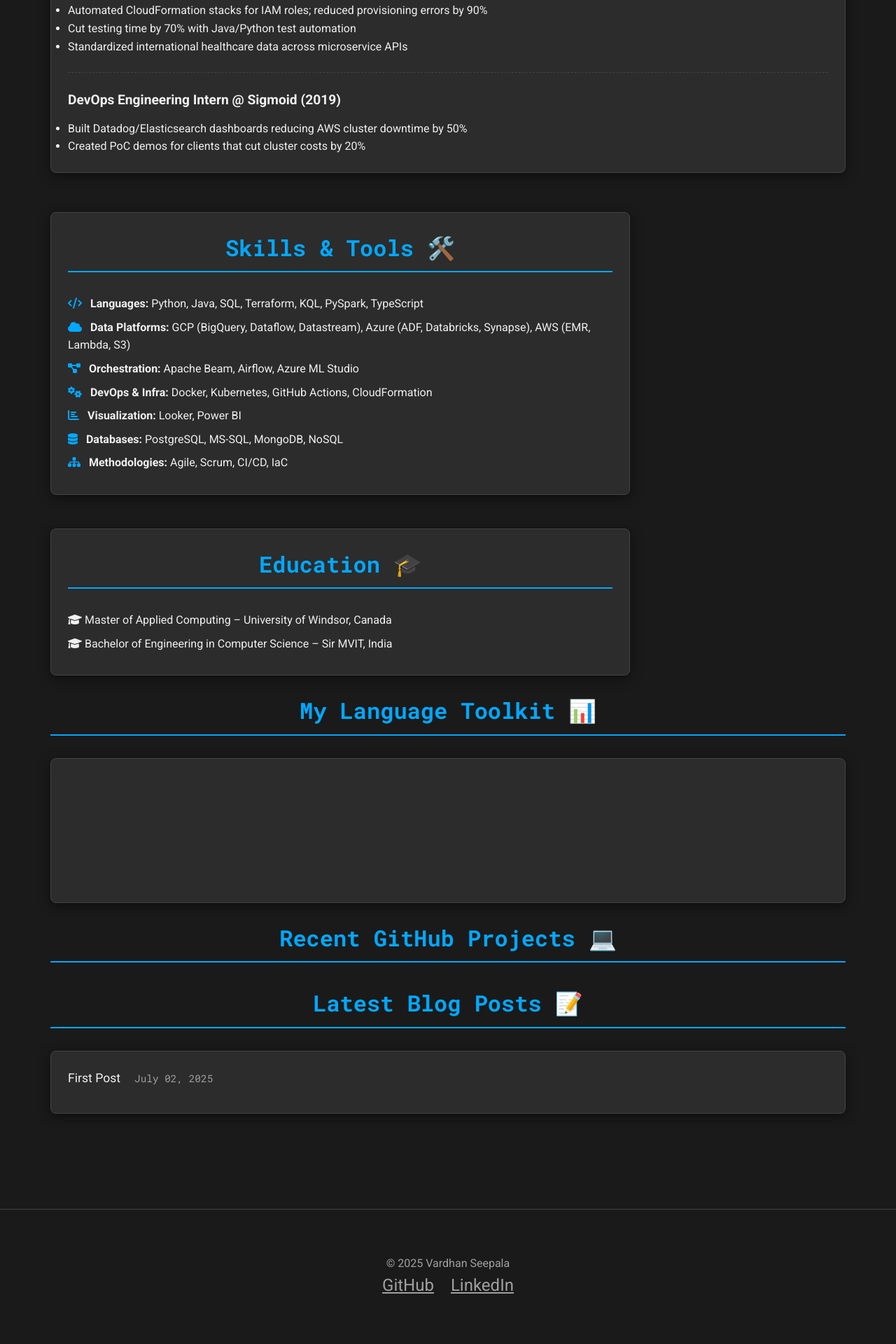
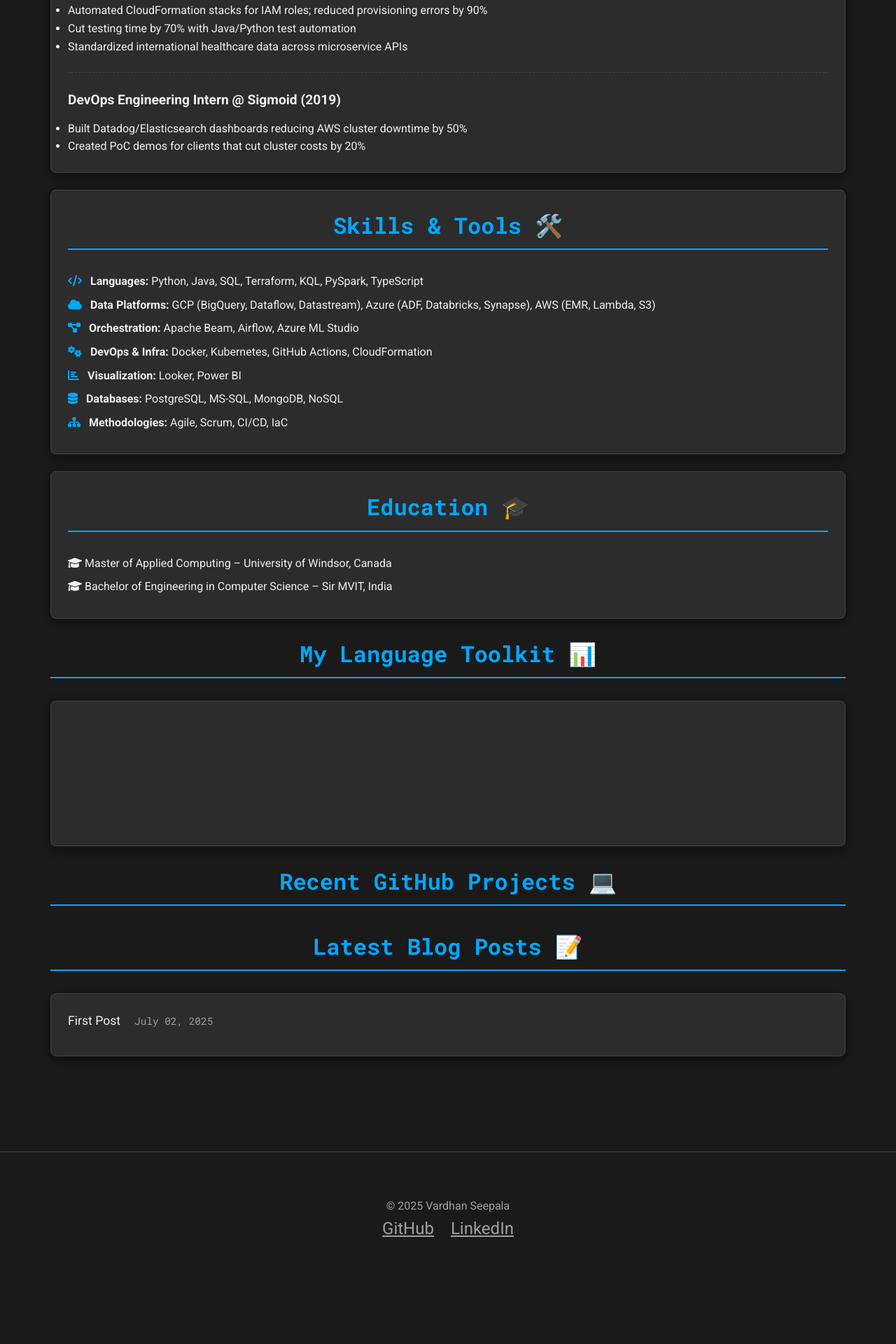
Before and after one commit to seepala98/seepala98.github.io, a Jekyll site: the page built from index.html, in a window 1280 px wide. Shown: the part 1457-3377 px from the top of the page at 70% size. Built offline with Jekyll 4.4.1, drawn with Linux system fonts in a browser that asks for light colours; after the commit the page ends 3295 px from its top, so only the background shows below that.

Commit message:
Ensure consistent full-width cards for all sections

```diff
--- a/css/main.css
+++ b/css/main.css
@@ -1,4 +1,3 @@
-
 @import url('https://fonts.googleapis.com/css2?family=Roboto+Mono:wght@300;400;700&family=Roboto:wght@300;400;700&display=swap');
 
 :root {
@@ -126,26 +125,9 @@ h4 {
     font-size: 1.2rem;
 }
 
-/* --- Grid Layout for Main Sections --- */
+/* --- Grid Layout for Main Sections (now single column) --- */
 .main-grid {
-    display: grid;
-    grid-template-columns: 1fr;
-    gap: 2rem;
-}
-
-@media (min-width: 768px) {
-    .main-grid {
-        grid-template-columns: 2fr 1fr; /* Two columns for larger screens */
-    }
-    .main-grid > section:first-child { /* Experience section takes full width on larger screens */
-        grid-column: 1 / -1;
-    }
-}
-
-@media (min-width: 1024px) {
-    .main-grid {
-        grid-template-columns: 3fr 1fr; /* Adjust column ratio for very large screens */
-    }
+    display: block; /* Changed to block to remove grid behavior */
 }
 
 /* --- Specific Section Styling --- */
@@ -165,17 +147,7 @@ h4 {
     padding-bottom: 0;
 }
 
-.skills-education-grid {
-    display: grid;
-    grid-template-columns: 1fr;
-    gap: 1.5rem;
-}
-
-@media (min-width: 768px) {
-    .skills-education-grid {
-        grid-template-columns: 1fr; /* Stack on medium screens */
-    }
-}
+/* Removed .skills-education-grid as it's no longer needed for layout */
 
 .skills-section .card, .education-section .card {
     border-left: 4px solid var(--secondary-color);
--- a/index.html
+++ b/index.html
@@ -67,7 +67,6 @@ title: Home
     </div>
   </section>
 
-  <div class="skills-education-grid">
   <!-- Skills Section -->
   <section class="skills-section card fade-in-section">
     <h2>Skills & Tools 🛠️</h2>
@@ -90,7 +89,6 @@ title: Home
       <li><i class="fas fa-graduation-cap"></i> Bachelor of Engineering in Computer Science – Sir MVIT, India</li>
     </ul>
   </section>
-  </div>
 
 </div>
 
```
Lines whose indentation alone changed are shown as unchanged.
